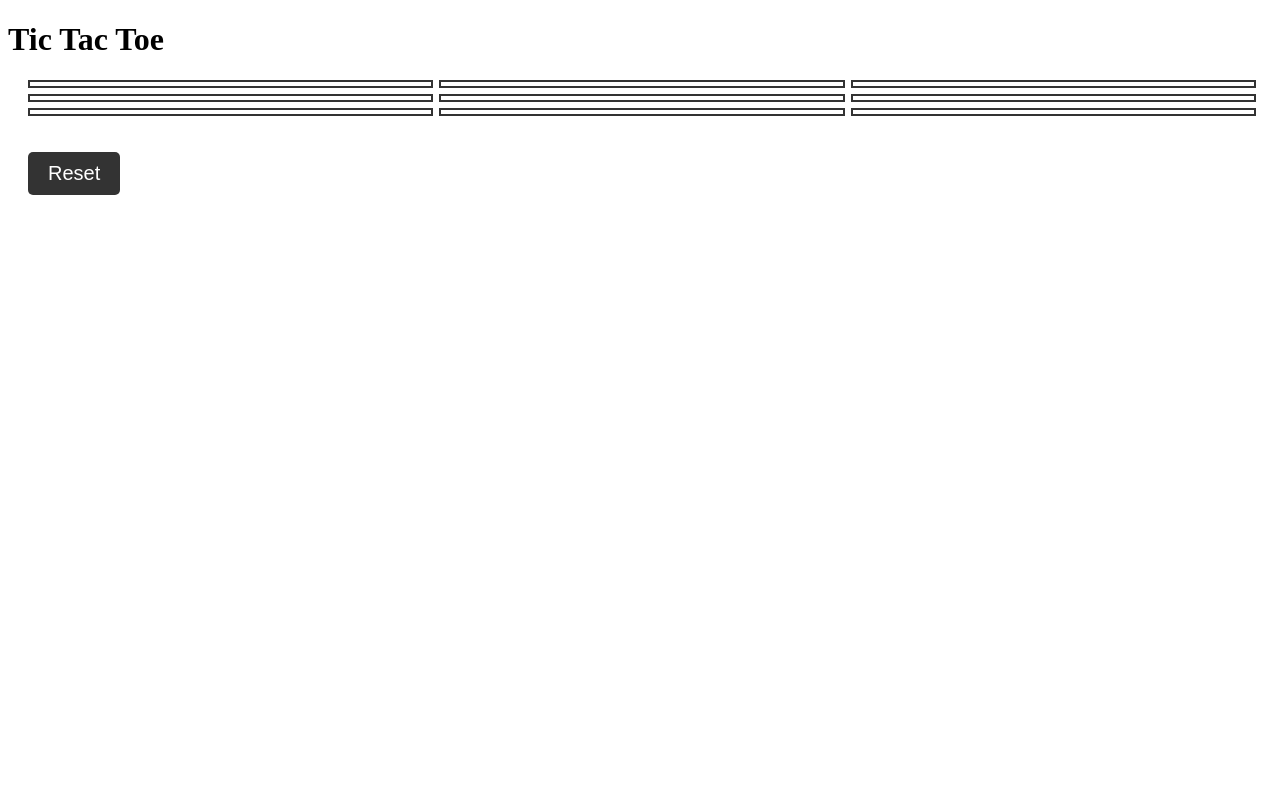
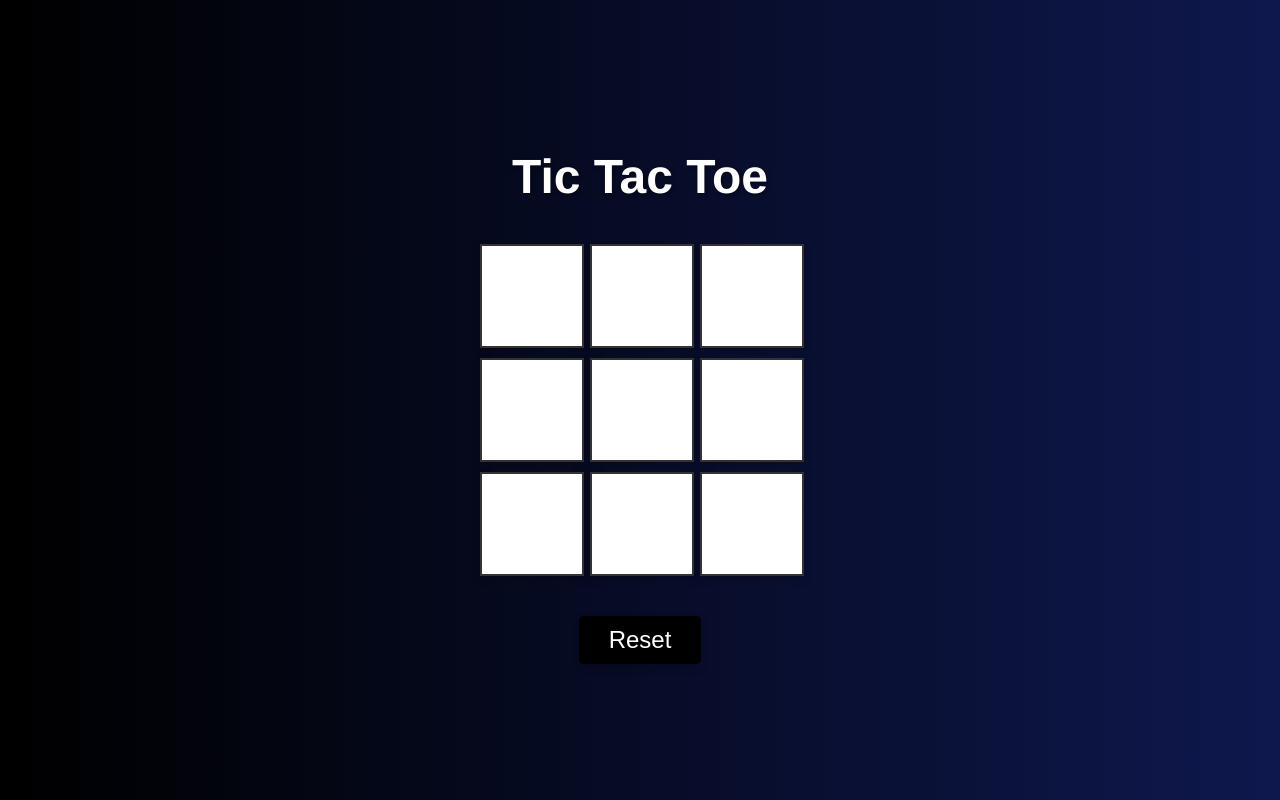
Before and after one commit to GylanSalih/TicTacToe-Game, a plain HTML site: page Index.html in a window 1280 px wide. Drawn offline with Linux system fonts and the light colour scheme.

Commit message:
Update Style.css

```diff
--- a/Style.css
+++ b/Style.css
@@ -1,35 +1,87 @@
+/* Set the overall page style */
+body {
+    font-family: 'Helvetica Neue', sans-serif;
+    background: linear-gradient(to right, #000000, #0e184d);
+    display: flex;
+    flex-direction: column;
+    align-items: center;
+    justify-content: center;
+    height: 100vh;
+    margin: 0;
+}
+
+h1 {
+    color: #fff;
+    font-size: 3em;
+    margin-bottom: 20px;
+    text-shadow: 2px 2px 4px rgba(0, 0, 0, 0.4);
+}
+
+/* Board container */
 #board {
     display: grid;
-	grid-template-columns: repeat(3, 1fr);
+    grid-template-columns: repeat(3, 100px);
     grid-gap: 10px;
     margin: 20px;
 }
 
+/* Individual square styling */
 .square {
-	width: 100%;
-	height: 100%;
+    width: 100px;
+    height: 100px;
+    background-color: #fff;
     border: 2px solid #333;
-	font-size: 50px;
+    font-size: 3em;
     text-align: center;
-	line-height: 1;
+    line-height: 100px;
     cursor: pointer;
+    box-shadow: 0 4px 8px rgba(0, 0, 0, 0.2);
+    transition: background-color 0.3s ease, transform 0.3s ease;
 }
 
 .square:hover {
-	background-color: #ddd;
+    background-color: #f0f0f0;
+    transform: scale(1.05);
 }
 
+/* Reset button styling */
 #reset {
     margin: 20px;
-	font-size: 20px;
-	padding: 10px 20px;
-	background-color: #333;
+    font-size: 1.5em;
+    padding: 10px 30px;
+    background-color: #000000;
     color: #fff;
     border: none;
     border-radius: 5px;
     cursor: pointer;
+    box-shadow: 0 4px 8px rgba(0, 0, 0, 0.2);
+    transition: background-color 0.3s ease, transform 0.3s ease;
 }
 
 #reset:hover {
-	background-color: #555;
+    background-color: #000000;
+    transform: scale(1.05);
 }
+
+/* Current player and win counts */
+#currentPlayer, #player1Wins, #player2Wins {
+    margin: 10px;
+    font-size: 1.2em;
+    color: #fff;
+    text-shadow: 1px 1px 2px rgba(0, 0, 0, 0.3);
+}
+
+/* Container for win counts */
+#wins {
+    display: flex;
+    justify-content: space-around;
+    width: 300px;
+}
+
+/* Additional styling for player win counts */
+#player1Wins, #player2Wins {
+    background-color: rgba(255, 255, 255, 0.2);
+    padding: 10px 20px;
+    border-radius: 10px;
+    box-shadow: 0 4px 8px rgba(0, 0, 0, 0.2);
+}
```
Lines whose indentation alone changed are shown as unchanged.
